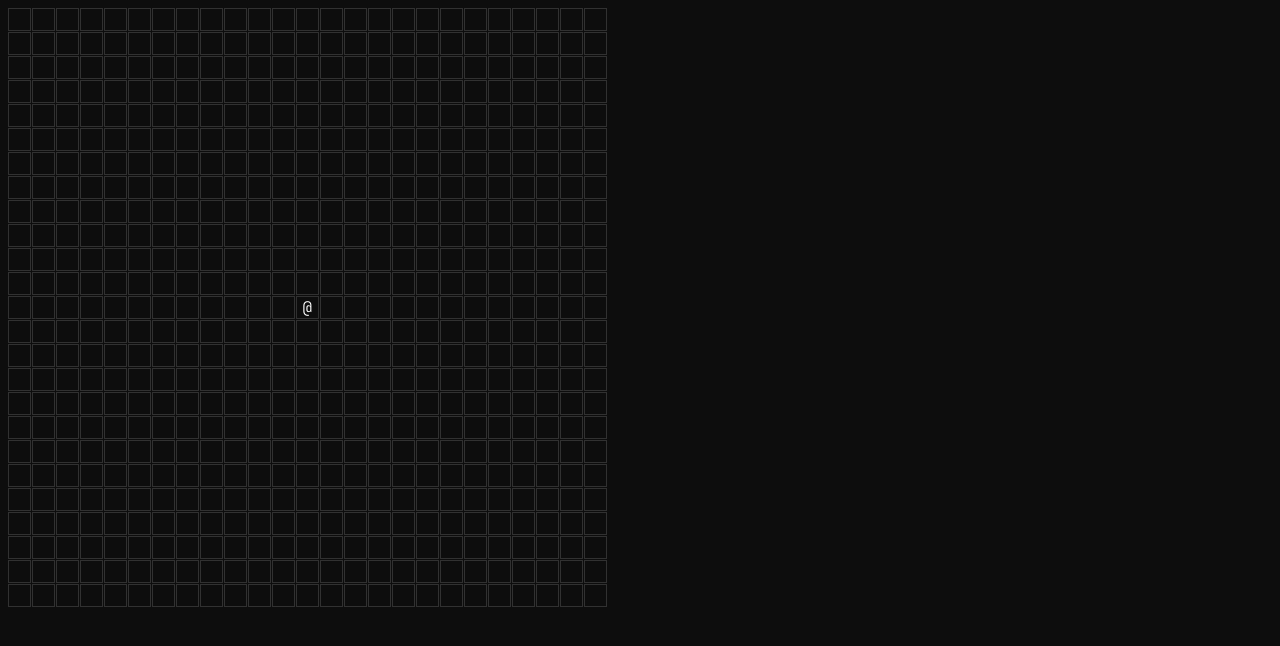
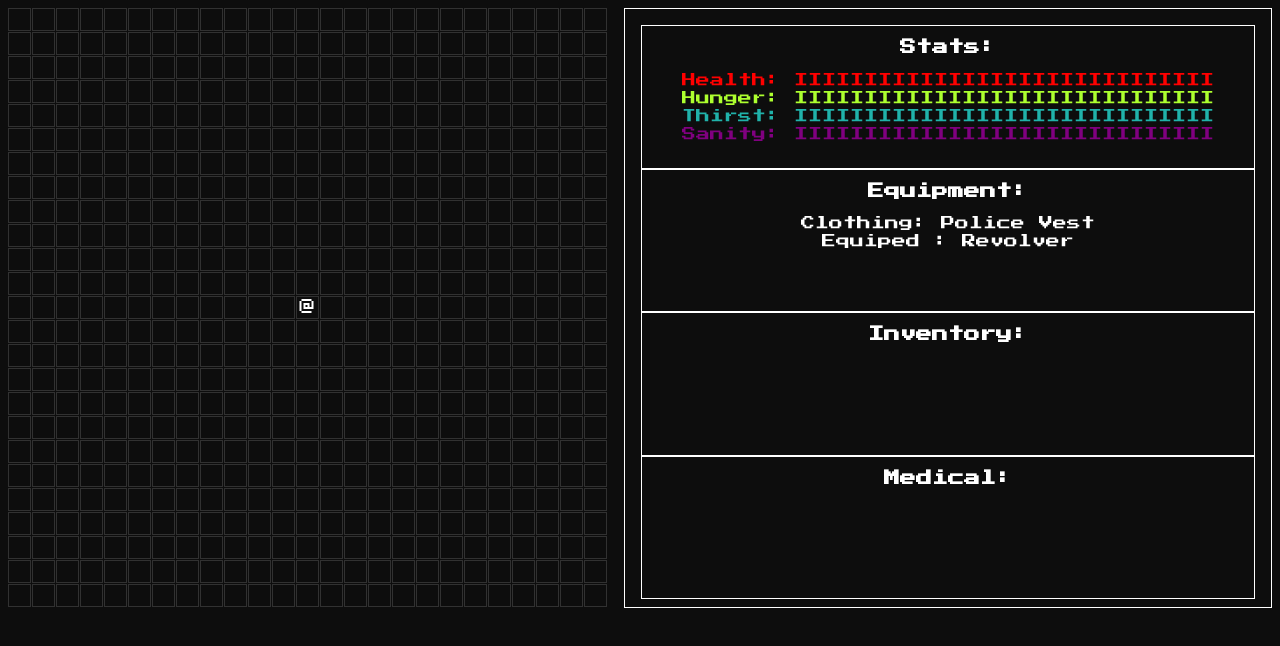
Before and after one commit to muribrine/The-Town-in-the-mist, a website with bundled scripts: page index.html in a window 1280 px wide. Built offline with nearby package versions, Linux system fonts and the light colour scheme.

Commit message:
Added the UI

```diff
--- a/index.html
+++ b/index.html
@@ -8,6 +8,7 @@
 		<link rel="preconnect" href="https://fonts.googleapis.com" />
 		<link rel="preconnect" href="https://fonts.gstatic.com" crossorigin />
 		<link href="https://fonts.googleapis.com/css2?family=JetBrains+Mono:wght@300&display=swap" rel="stylesheet" />
+		<link href="https://fonts.googleapis.com/css2?family=Press+Start+2P&display=swap" rel="stylesheet" />
 
 		<link rel="stylesheet" href="./style.css" />
 		<script src="./jsScripts/core.js" type="module"></script>
@@ -16,6 +17,6 @@
 	</head>
 	<body>
 		<div id="grid"></div>
-		<div id="ui"></div>
+		<div id="container"></div>
 	</body>
 </html>
--- a/jsScripts/core.js
+++ b/jsScripts/core.js
@@ -1,21 +1,37 @@
 import { createViewGrid } from './rendering/createViewGrid.js';
 import { renderViewGrid } from './rendering/renderViewGrid.js';
 import { updateViewGrid } from './rendering/updateViewGrid.js';
+import { createUi } from './rendering/createUi.js';
 
 import { createGameObject } from './game/createGameObject.js';
 import { createWorldGrid } from './game/createWorldGrid.js';
 import { updateWorldGrid } from './game/updateWorldGrid.js';
 import { moveObjectByVector } from './game/moveObjectByVector.js';
 import { moveEntityByVector } from './game/moveEntityByVector.js';
+import { updateUi } from './rendering/updateUi.js';
 
 const gameState = {
 	viewport_data: {
-		ui_data: {},
+		ui_data: {
+			health: 'IIIIIIIIIIIIIIIIIIIIIIIIIIIIII ',
+			hunger: 'IIIIIIIIIIIIIIIIIIIIIIIIIIIIII ',
+			thirst: 'IIIIIIIIIIIIIIIIIIIIIIIIIIIIII ',
+			sanity: 'IIIIIIIIIIIIIIIIIIIIIIIIIIIIII ',
+			clothing: 'Police Vest',
+			equiped: 'Revolver',
+		},
 		view_grid_data: {},
 	}, //Rendering data
 	game_data: {
 		world_grid_data: {},
-		stats_data: {},
+		stats_data: {
+			health: 30,
+			hunger: 30,
+			thirst: 30,
+			sanity: 30,
+			clothing: 'Police Vest',
+			equiped: 'Revolver',
+		},
 		entity_data: {
 			camera: { gx: 12, gy: 12, size: 25 },
 		},
@@ -41,6 +57,9 @@ const gameState = {
 
 gameState['viewport_data']['view_grid_data'] = createViewGrid(25, gameState['source_data']['config']['default_symbol']);
 gameState['game_data']['world_grid_data'] = createWorldGrid(625, gameState['source_data']['config']['default_symbol']);
+
+createUi();
+
 gameState['game_data']['object_data']['player'] = createGameObject(12, 12, '@', 'normal', 'player', false);
 
 document.addEventListener('keydown', (e) => {
@@ -91,6 +110,8 @@ function gameLoop() {
 
 	renderViewGrid(gameState['viewport_data']['view_grid_data']);
 
+	updateUi(gameState['viewport_data']['ui_data']);
+
 	fps += 1;
 	gameState['game_data']['temp_data']['movement_vector'] = [0, 0];
 
--- /dev/null
+++ b/jsScripts/rendering/createUi.js
@@ -0,0 +1,84 @@
+function createUi() {
+	let statsContainer = document.createElement('div');
+	statsContainer.className = 'internal-container';
+	statsContainer.id = 'stats-container';
+
+	let statsH2 = document.createElement('h2');
+	statsH2.innerText = 'Stats:';
+
+	let healthUi = document.createElement('label');
+	healthUi.className = 'stats-ui';
+	healthUi.id = 'health-ui';
+
+	let hungerUi = document.createElement('label');
+	hungerUi.className = 'stats-ui';
+	hungerUi.id = 'hunger-ui';
+
+	let thirstUi = document.createElement('label');
+	thirstUi.className = 'stats-ui';
+	thirstUi.id = 'thirst-ui';
+
+	let sanityUi = document.createElement('label');
+	sanityUi.className = 'stats-ui';
+	sanityUi.id = 'sanity-ui';
+
+	statsContainer.appendChild(statsH2);
+
+	statsContainer.appendChild(healthUi);
+	statsContainer.appendChild(hungerUi);
+	statsContainer.appendChild(thirstUi);
+	statsContainer.appendChild(sanityUi);
+
+	//---===---//
+
+	let equipmentContainer = document.createElement('div');
+	equipmentContainer.className = 'internal-container';
+	equipmentContainer.id = 'equipment-container';
+
+	let equipmentH2 = document.createElement('h2');
+	equipmentH2.innerText = 'Equipment:';
+
+	let clothingUi = document.createElement('label');
+	clothingUi.className = 'equipment-ui';
+	clothingUi.id = 'clothing-ui';
+
+	let equipedUi = document.createElement('label');
+	equipedUi.className = 'equipment-ui';
+	equipedUi.id = 'equiped-ui';
+
+	equipmentContainer.appendChild(equipmentH2);
+
+	equipmentContainer.appendChild(clothingUi);
+	equipmentContainer.appendChild(equipedUi);
+
+	//---===---//
+
+	let inventoryContainer = document.createElement('div');
+	inventoryContainer.className = 'internal-container';
+	inventoryContainer.id = 'inventory-container';
+
+	let inventoryH2 = document.createElement('h2');
+	inventoryH2.innerText = 'Inventory:';
+
+	inventoryContainer.appendChild(inventoryH2);
+
+	//---===---//
+
+	let medicalContainer = document.createElement('div');
+	medicalContainer.className = 'internal-container';
+	medicalContainer.id = 'medical-container';
+
+	let medicalH2 = document.createElement('h2');
+	medicalH2.innerText = 'Medical:';
+
+	medicalContainer.appendChild(medicalH2);
+
+	//---===---//
+
+	document.getElementById('container').appendChild(statsContainer);
+	document.getElementById('container').appendChild(equipmentContainer);
+	document.getElementById('container').appendChild(inventoryContainer);
+	document.getElementById('container').appendChild(medicalContainer);
+}
+
+export { createUi };
--- /dev/null
+++ b/jsScripts/rendering/updateUi.js
@@ -0,0 +1,11 @@
+function updateUi(ui_data) {
+	document.getElementById('health-ui').innerText = `Health: ${ui_data['health']}`;
+	document.getElementById('hunger-ui').innerText = `Hunger: ${ui_data['hunger']}`;
+	document.getElementById('thirst-ui').innerText = `Thirst: ${ui_data['thirst']}`;
+	document.getElementById('sanity-ui').innerText = `Sanity: ${ui_data['sanity']}`;
+
+	document.getElementById('clothing-ui').innerText = `Clothing: ${ui_data['clothing']}`;
+	document.getElementById('equiped-ui').innerText = `Equiped : ${ui_data['equiped']}`;
+}
+
+export { updateUi };
--- a/style.css
+++ b/style.css
@@ -1,10 +1,14 @@
 * {
 	font-size: 16px;
 	text-align: center;
-	font-family: 'JetBrains Mono', monospace;
+	font-family: 'Press Start 2P', monospace;
 
 	color: white;
 	background-color: #0d0d0d;
+}
+
+body {
+	display: flex;
 }
 
 #grid {
@@ -36,3 +40,55 @@
 .wet {
 	color: lightseagreen;
 }
+
+#container {
+	width: 100%;
+	min-height: 100%;
+	padding: 1rem;
+	border-style: solid;
+	border-color: rgb(255, 255, 255);
+	border-width: 1px;
+	border-radius: 0px;
+
+	margin-left: 1rem;
+}
+
+.internal-container {
+	border-style: solid;
+	border-color: rgb(255, 255, 255);
+	border-width: 1px;
+	border-radius: 0px;
+
+	height: 25%;
+
+	display: flex;
+	flex-direction: column;
+}
+
+.stats-ui {
+	font-size: 14px;
+	text-align: center;
+	margin-top: 0.25rem;
+}
+
+.equipment-ui {
+	font-size: 14px;
+	text-align: center;
+	margin-top: 0.25rem;
+}
+
+#health-ui {
+	color: red;
+}
+
+#hunger-ui {
+	color: greenyellow;
+}
+
+#thirst-ui {
+	color: lightseagreen;
+}
+
+#sanity-ui {
+	color: purple;
+}
```
